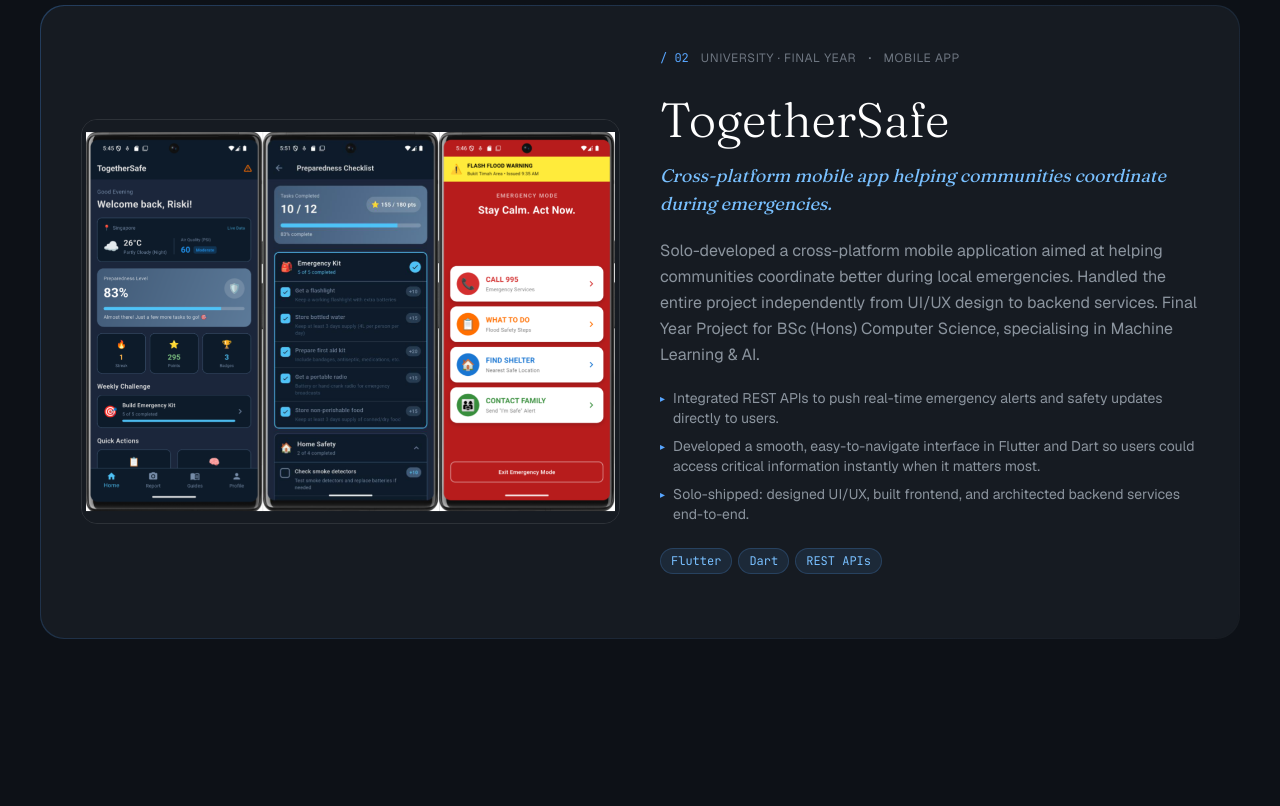
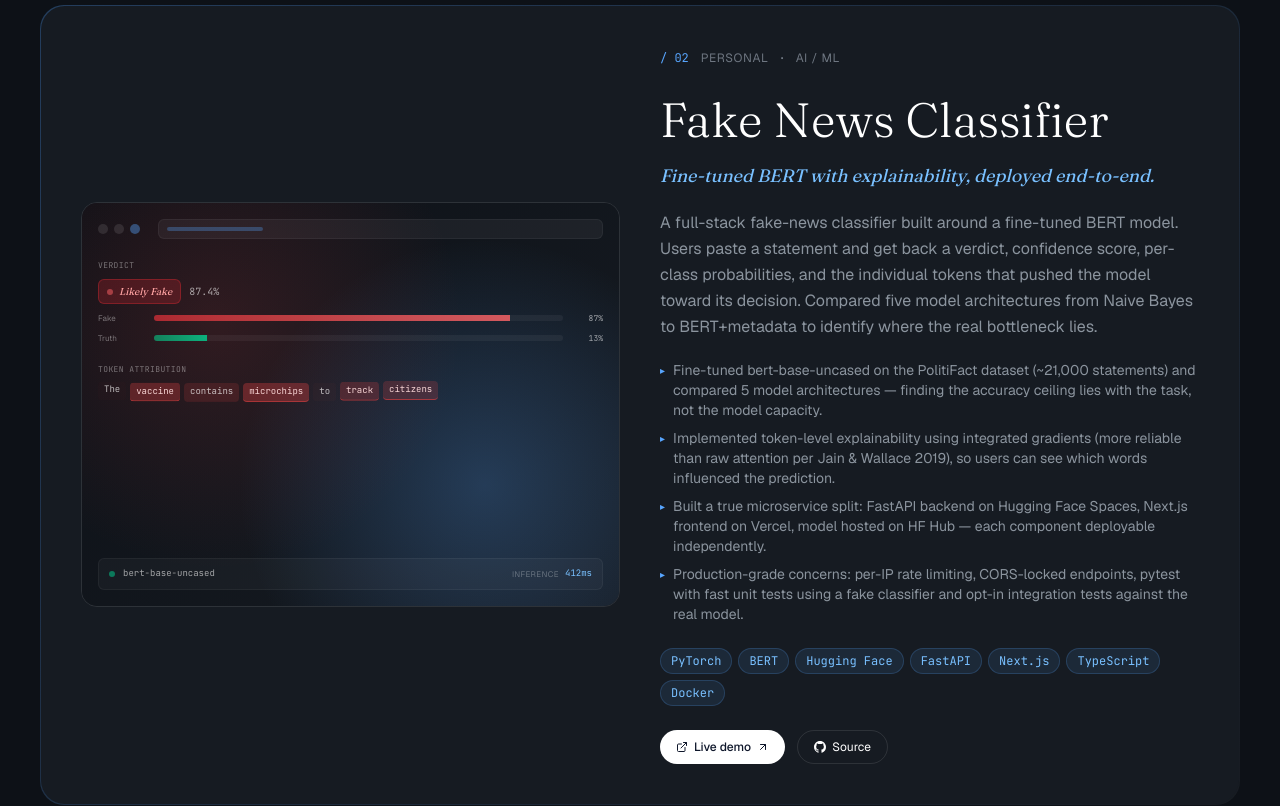
Before and after one commit to riskilinardi/rlportfolio, a Next.js app: page / in a window 1280 px wide. Shown: the part 3460-4266 px from the top of the page. Built offline with nearby package versions, Linux system fonts and the light colour scheme.

Commit message:
Add another portfolio project

```diff
--- a/src/components/sections/FeaturedProjects.tsx
+++ b/src/components/sections/FeaturedProjects.tsx
@@ -7,6 +7,7 @@ import { GithubIcon } from "@/components/ui/brand-icons";
 import { featuredProjects } from "@/data/projects";
 import { TrackeryMockup } from "./project-mockups/TrackeryMockup";
 import { TogetherSafeMockup } from "./project-mockups/TogetherSafeMockup";
+import { FakeNewsMockup } from "./project-mockups/FakeNewsMockup";
 import { Reveal } from "@/components/ui/Reveal";
 
 const categoryLabels: Record<string, string> = {
@@ -47,6 +48,7 @@ function ProjectVisual({
 
   if (slug === "trackery") return <TrackeryMockup />;
   if (slug === "togethersafe") return <TogetherSafeMockup />;
+  if (slug === "fakenews-bert") return <FakeNewsMockup />;
 
   return (
     <div
@@ -191,7 +193,7 @@ export function FeaturedProjects() {
           <div className="flex flex-wrap items-end justify-between gap-6 mb-12">
             <div>
               <div className="text-xs uppercase tracking-[0.2em] text-charcoal-muted-deep mb-3 flex items-center gap-2">
-                <span className="font-mono text-accent">02</span>
+                <span className="font-mono text-accent">03</span>
                 <span className="w-8 h-px bg-accent/40" />
                 Selected Work
               </div>
@@ -201,8 +203,8 @@ export function FeaturedProjects() {
               </h2>
             </div>
             <p className="text-charcoal-muted text-sm max-w-md">
-              From enterprise inventory systems to community safety apps — each
-              project reflects a different angle of full-stack craft.
+              From production-grade ML systems to enterprise inventory tools —
+              each project reflects a different angle of full-stack craft.
             </p>
           </div>
         </Reveal>
--- /dev/null
+++ b/src/components/sections/project-mockups/FakeNewsMockup.tsx
@@ -0,0 +1,112 @@
+export function FakeNewsMockup() {
+  const tokens = [
+    { text: "The", weight: 0.05 },
+    { text: "vaccine", weight: 0.85 },
+    { text: "contains", weight: 0.42 },
+    { text: "microchips", weight: 0.92 },
+    { text: "to", weight: 0.08 },
+    { text: "track", weight: 0.61 },
+    { text: "citizens", weight: 0.55 },
+  ];
+
+  return (
+    <div className="absolute inset-0">
+      <div
+        className="absolute inset-0"
+        style={{
+          backgroundImage: `
+            radial-gradient(circle at 25% 30%, rgba(239, 68, 68, 0.15) 0%, transparent 50%),
+            radial-gradient(circle at 75% 70%, rgba(88, 166, 255, 0.25) 0%, transparent 50%),
+            linear-gradient(135deg, #0d1117 0%, #161b22 100%)
+          `,
+        }}
+      />
+
+      <div className="absolute top-4 left-4 right-4 flex items-center gap-1.5">
+        <div className="w-2.5 h-2.5 rounded-full bg-white/10" />
+        <div className="w-2.5 h-2.5 rounded-full bg-white/10" />
+        <div className="w-2.5 h-2.5 rounded-full bg-accent/40" />
+        <div className="ml-3 h-5 flex-1 rounded-md bg-white/5 border border-white/5 flex items-center px-2">
+          <div className="h-1 w-24 rounded bg-accent/30" />
+        </div>
+      </div>
+
+      <div className="absolute top-14 left-4 right-4 space-y-2">
+        <div className="text-[8px] uppercase tracking-wider text-white/40 font-mono">
+          Verdict
+        </div>
+        <div className="flex items-center gap-2">
+          <div className="px-2 py-1 rounded-md bg-red-500/20 border border-red-500/30 flex items-center gap-1.5">
+            <div className="w-1.5 h-1.5 rounded-full bg-red-400 animate-pulse" />
+            <span className="text-[10px] font-display italic text-red-300">
+              Likely Fake
+            </span>
+          </div>
+          <div className="text-[10px] font-mono text-white/60">87.4%</div>
+        </div>
+
+        <div className="flex items-center gap-2">
+          <div className="text-[8px] text-white/40 w-12">Fake</div>
+          <div className="flex-1 h-1.5 rounded-full bg-white/5 overflow-hidden">
+            <div className="h-full bg-gradient-to-r from-red-500/60 to-red-400/80 w-[87%]" />
+          </div>
+          <div className="text-[8px] font-mono text-white/60 w-8 text-right">
+            87%
+          </div>
+        </div>
+        <div className="flex items-center gap-2">
+          <div className="text-[8px] text-white/40 w-12">Truth</div>
+          <div className="flex-1 h-1.5 rounded-full bg-white/5 overflow-hidden">
+            <div className="h-full bg-gradient-to-r from-emerald-500/60 to-emerald-400/80 w-[13%]" />
+          </div>
+          <div className="text-[8px] font-mono text-white/60 w-8 text-right">
+            13%
+          </div>
+        </div>
+      </div>
+
+      <div className="absolute top-[160px] left-4 right-4">
+        <div className="text-[8px] uppercase tracking-wider text-white/40 font-mono mb-2">
+          Token attribution
+        </div>
+        <div className="flex flex-wrap gap-1">
+          {tokens.map((token, i) => (
+            <span
+              key={i}
+              className="px-1.5 py-0.5 rounded text-[9px] font-mono"
+              style={{
+                backgroundColor: `rgba(239, 68, 68, ${token.weight * 0.35})`,
+                color:
+                  token.weight > 0.5
+                    ? "rgba(255, 220, 220, 0.95)"
+                    : "rgba(255, 255, 255, 0.7)",
+                borderBottom:
+                  token.weight > 0.5
+                    ? "1px solid rgba(239, 68, 68, 0.6)"
+                    : "1px solid transparent",
+                animation: `float ${3 + i * 0.15}s ease-in-out ${i * 0.08}s infinite alternate`,
+              }}
+            >
+              {token.text}
+            </span>
+          ))}
+        </div>
+      </div>
+
+      <div className="absolute bottom-4 left-4 right-4 flex items-center justify-between rounded-md bg-white/[0.03] border border-white/5 px-2.5 py-2">
+        <div className="flex items-center gap-2">
+          <div className="w-1.5 h-1.5 rounded-full bg-emerald-400 animate-pulse" />
+          <div className="text-[9px] font-mono text-white/60">
+            bert-base-uncased
+          </div>
+        </div>
+        <div className="flex items-center gap-1.5">
+          <div className="text-[8px] uppercase tracking-wider text-white/30">
+            inference
+          </div>
+          <div className="text-[9px] font-mono text-accent-light">412ms</div>
+        </div>
+      </div>
+    </div>
+  );
+}
--- a/src/data/projects.ts
+++ b/src/data/projects.ts
@@ -21,12 +21,42 @@ export const projects: Project[] = [
       "Zustand",
       "Tailscale",
     ],
-    image: "/trackery.png",
     links: {},
     highlights: [
       "Built a responsive frontend using React and Electron, connecting directly to a remote PostgreSQL database for real-time inventory syncing.",
       "Set up a secure, zero-trust network using Tailscale so the client could safely access the system remotely without risking data exposure.",
       "Owned the full lifecycle: requirements → architecture → implementation → deployment.",
+    ],
+  },
+  {
+    id: "fakenews-bert",
+    slug: "fakenews-bert",
+    title: "Fake News Classifier",
+    tagline: "Fine-tuned BERT with explainability, deployed end-to-end.",
+    description:
+      "A full-stack fake-news classifier built around a fine-tuned BERT model. Users paste a statement and get back a verdict, confidence score, per-class probabilities, and the individual tokens that pushed the model toward its decision. Compared five model architectures from Naive Bayes to BERT+metadata to identify where the real bottleneck lies.",
+    type: "ai",
+    category: "personal",
+    year: 2026,
+    featured: true,
+    tech: [
+      "PyTorch",
+      "BERT",
+      "Hugging Face",
+      "FastAPI",
+      "Next.js",
+      "TypeScript",
+      "Docker",
+    ],
+    links: {
+      live: "https://fakenewsbert-rl.vercel.app/",
+      github: "https://github.com/riskilinardi/fake-news-bert",
+    },
+    highlights: [
+      "Fine-tuned bert-base-uncased on the PolitiFact dataset (~21,000 statements) and compared 5 model architectures — finding the accuracy ceiling lies with the task, not the model capacity.",
+      "Implemented token-level explainability using integrated gradients (more reliable than raw attention per Jain & Wallace 2019), so users can see which words influenced the prediction.",
+      "Built a true microservice split: FastAPI backend on Hugging Face Spaces, Next.js frontend on Vercel, model hosted on HF Hub — each component deployable independently.",
+      "Production-grade concerns: per-IP rate limiting, CORS-locked endpoints, pytest with fast unit tests using a fake classifier and opt-in integration tests against the real model.",
     ],
   },
   {
@@ -42,7 +72,6 @@ export const projects: Project[] = [
     year: 2026,
     featured: true,
     tech: ["Flutter", "Dart", "REST APIs"],
-    image: "/togethersafe.png",
     links: {},
     highlights: [
       "Integrated REST APIs to push real-time emergency alerts and safety updates directly to users.",
```
